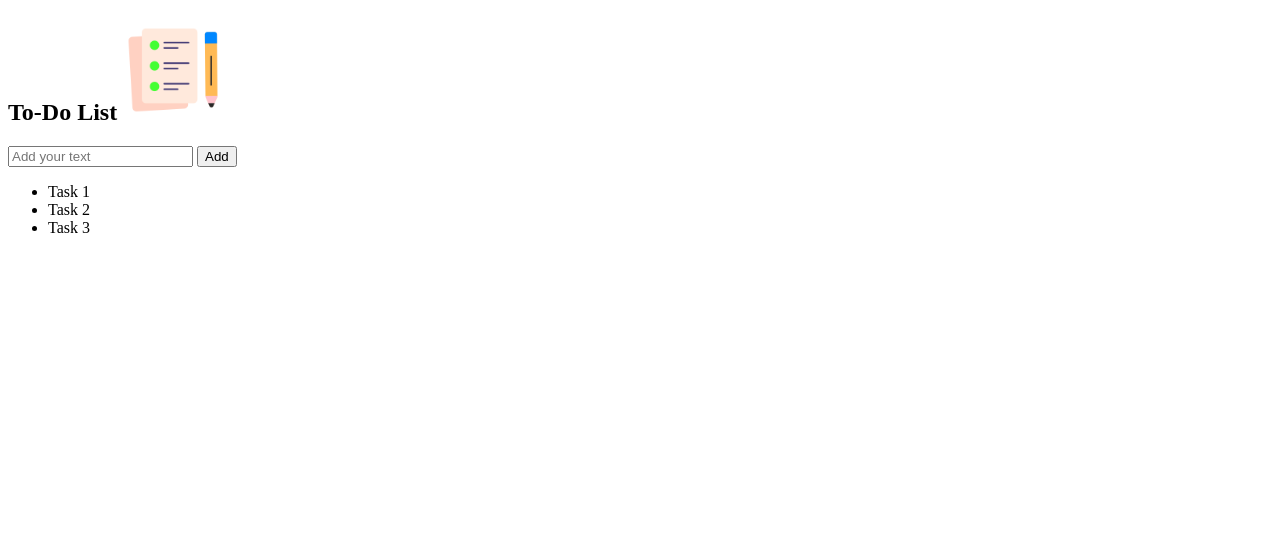
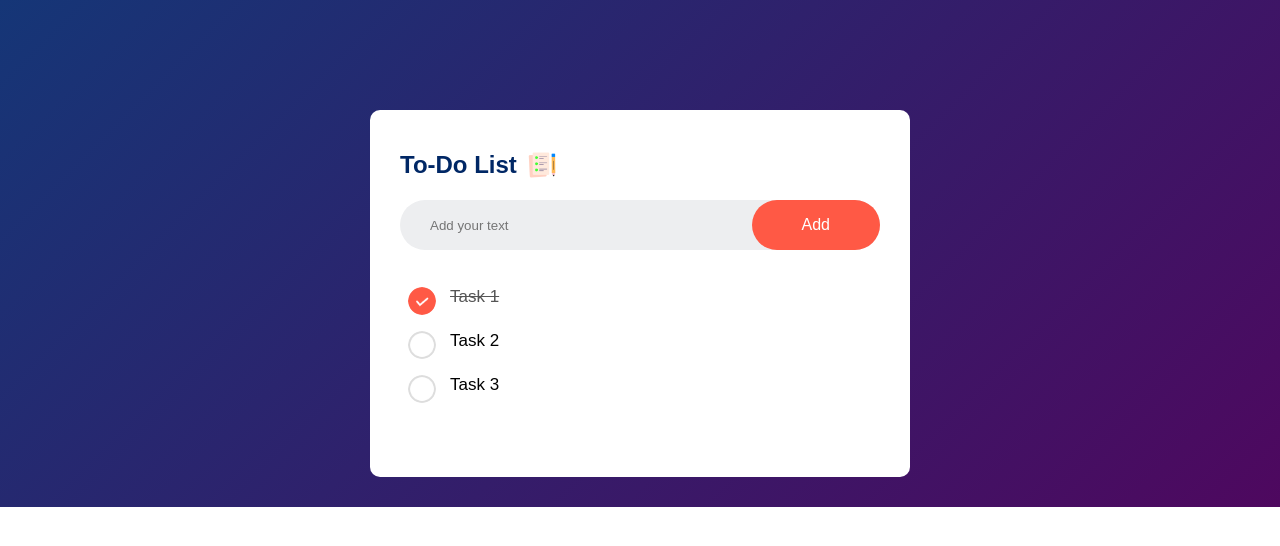
Before and after one commit to ahkamulbd/greatStackJsToDoList, a plain HTML site: page index.html in a window 1280 px wide. Drawn offline with Linux system fonts and the light colour scheme.

Commit message:
Styling done

```diff
--- a/index.html
+++ b/index.html
@@ -5,13 +5,13 @@
     <meta charset="UTF-8">
     <meta name="viewport" content="width=device-width, initial-scale=1.0">
     <title>JS To-Do List</title>
+    <link rel="stylesheet" href="style.css">
 </head>
 
 <body>
     <div class="container">
         <div class="todo-app">
             <h2>To-Do List <img src="images/icon.png"></h2>
-        </div>
             <div class="row">
                 <input type="text" id="input-box" placeholder="Add your text">
                 <button>Add</button>
@@ -22,6 +22,7 @@
                 <li>Task 3</li>
             </ul>
         </div>
+    </div>
 </body>
 
 </html>
--- /dev/null
+++ b/style.css
@@ -0,0 +1,94 @@
+* {
+    margin: 0;
+    padding: 0;
+    font-family: 'Poppins', sans-serif;
+    box-sizing: border-box;
+}
+
+.container {
+    width: 100%;
+    min-width: 100vh;
+    background: linear-gradient(135deg, #153677, #4e085f);
+    padding: 10px;
+}
+
+.todo-app {
+    width: 100%;
+    max-width: 540px;
+    background: #fff;
+    margin: 100px auto 20px;
+    padding: 40px 30px 70px;
+    border-radius: 10px;
+}
+
+.todo-app h2 {
+    color: #002765;
+    display: flex;
+    align-items: center;
+    margin-bottom: 20px;
+}
+
+.todo-app h2 img {
+    width: 30px;
+    margin-left: 10px;
+}
+
+.row {
+    display: flex;
+    align-items: center;
+    justify-content: space-between;
+    background: #edeef0;
+    border-radius: 30px;
+    padding-left: 20px;
+    margin-bottom: 25px;
+}
+
+input {
+    flex: 1;
+    border: none;
+    outline: none;
+    background: transparent;
+    padding: 10px;
+}
+
+button {
+    border: none;
+    outline: none;
+    padding: 16px 50px;
+    background: #ff5945;
+    color: #fff;
+    font-size: 16px;
+    cursor: pointer;
+    border-radius: 40px;
+}
+
+ul li {
+    list-style: none;
+    font-size: 17px;
+    padding: 12px 8px 12px 50px;
+    user-select: none;
+    cursor: pointer;
+    position: relative;
+}
+
+ul li::before {
+    content: '';
+    position: absolute;
+    height: 28px;
+    width: 28px;
+    border-radius: 50%;
+    background-image: url(images/unchecked.png);
+    background-size: cover;
+    background-position: center;
+    top: 12px;
+    left: 8px;
+}
+
+ul li.checked {
+    color: #555;
+    text-decoration: line-through;
+}
+
+ul li.checked::before {
+    background-image: url(images/checked.png);
+}
```
Also changed, not shown: index.js (added). Lines whose indentation alone changed are shown as unchanged.
